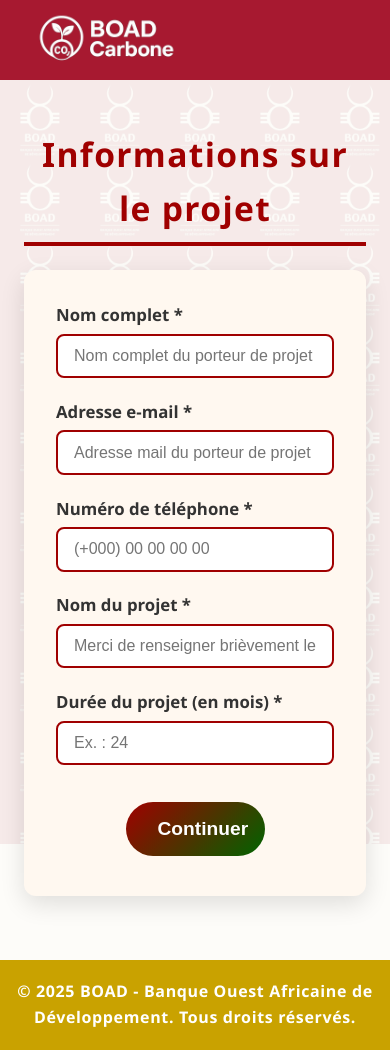
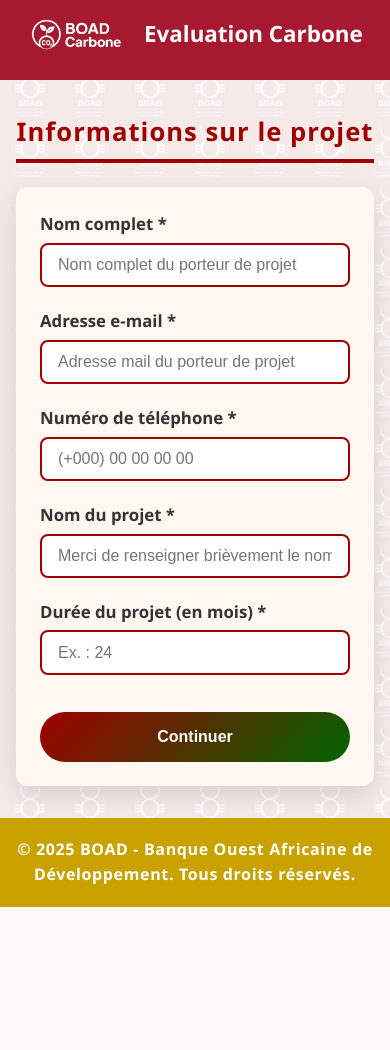
Before and after one commit to IFAZANE/boad_app, a Flask app: page /inscriptionclient in a window 390 px wide. After the commit the page ends 907 px from the top, so only its background shows below. Run offline with Flask 3, Linux system fonts and the light colour scheme; some libraries are stand-ins or nearby versions.

Commit message:
inscriptionclient.html

```diff
--- a/templates/inscriptionclient.html
+++ b/templates/inscriptionclient.html
@@ -201,6 +201,62 @@
     z-index: -1;
   }
 
+    @media (max-width: 768px) {
+  header {
+    flex-direction: column;
+    align-items: flex-start;
+    padding: 1rem;
+    gap: 0.5rem;
+  }
+
+  .header-left img {
+    height: 80px;
+    margin-bottom: 0.5rem;
+  }
+
+  .header-center h1 {
+    font-size: 1.4rem;
+    text-align: left;
+  }
+
+  nav.header-nav {
+    flex-direction: column;
+    width: 100%;
+    padding-top: 1rem;
+  }
+
+  nav.header-nav a {
+    width: 100%;
+    padding: 0.8rem 0;
+    font-size: 1rem;
+    text-align: left;
+  }
+
+  main {
+    margin: 2rem auto;
+    padding: 0 1rem;
+  }
+
+  h2 {
+    font-size: 1.6rem;
+  }
+
+  form {
+    padding: 1.5rem;
+  }
+
+  button[type="submit"] {
+    width: 100%;
+    font-size: 1rem;
+    padding: 1rem;
+  }
+
+  body::before {
+    background-size: 60px auto; /* réduire la taille du motif sur petit écran */
+  }
+}
+
+
   </style>
 </head>
 <body>
```
